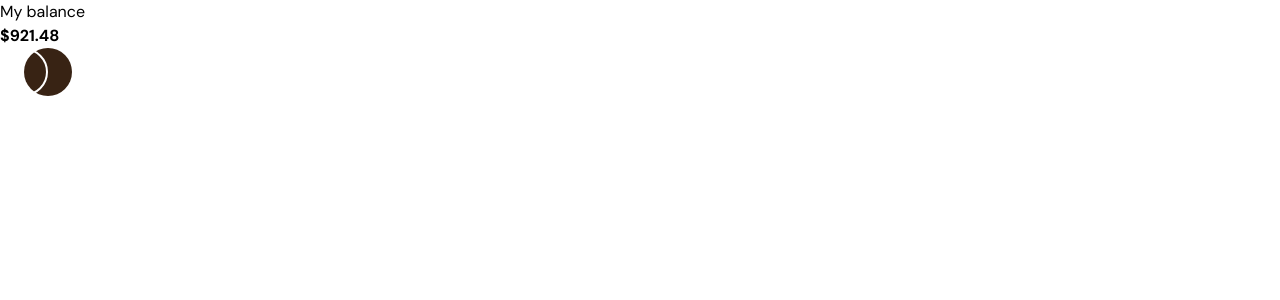
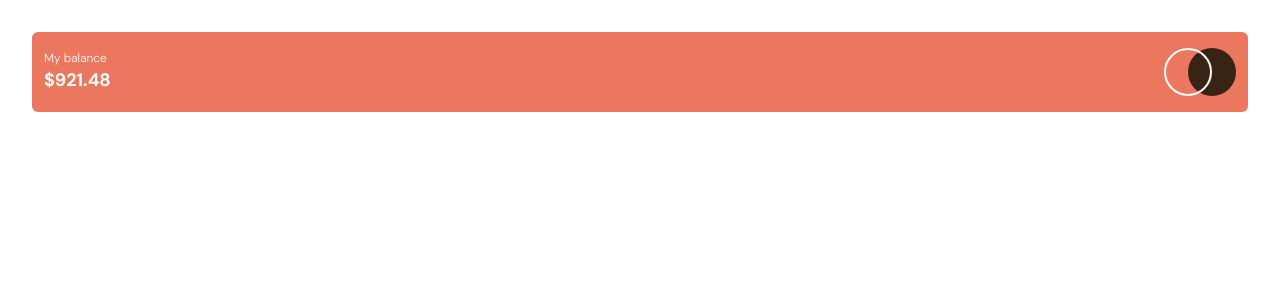
Before and after one commit to mmustaphak/mmustaphak-expenses-chart-component, a React (Vite) app: page / in a window 1280 px wide. Shown: the top 300 px of the page. Built offline with nearby package versions, Linux system fonts and the light colour scheme.

Commit message:
Added basic styling to header component

```diff
--- a/src/App.jsx
+++ b/src/App.jsx
@@ -2,6 +2,8 @@ import Header from "./components/Header.jsx"
 
 export default function App() {
   return (
-    <Header/>
+    <div className="w-[95%] mt-8 mx-auto">
+      <Header/>
+    </div>
   )
 }
--- a/src/components/Header.jsx
+++ b/src/components/Header.jsx
@@ -1,10 +1,10 @@
 import logo from "../assets/logo.svg"
 const Header = ()=>{
     return(
-        <header>
+        <header className="flex justify-between items-center min-w-[305px] px-3 py-4 rounded-md bg-soft-red text-white">
             <div>
-                <p>My balance</p>
-                <strong>$921.48</strong>
+                <p className="text-xs font-light">My balance</p>
+                <strong className="text-lg">$921.48</strong>
             </div>
             <img src={logo} alt="Company logo" />
         </header>
--- a/src/index.css
+++ b/src/index.css
@@ -11,4 +11,7 @@
     --cream: 27deg 66% 92%;
     --pale-orange: 33deg 100% 98%
   }
+  html{
+    min-height: 100vh;
+  }
 }
```
